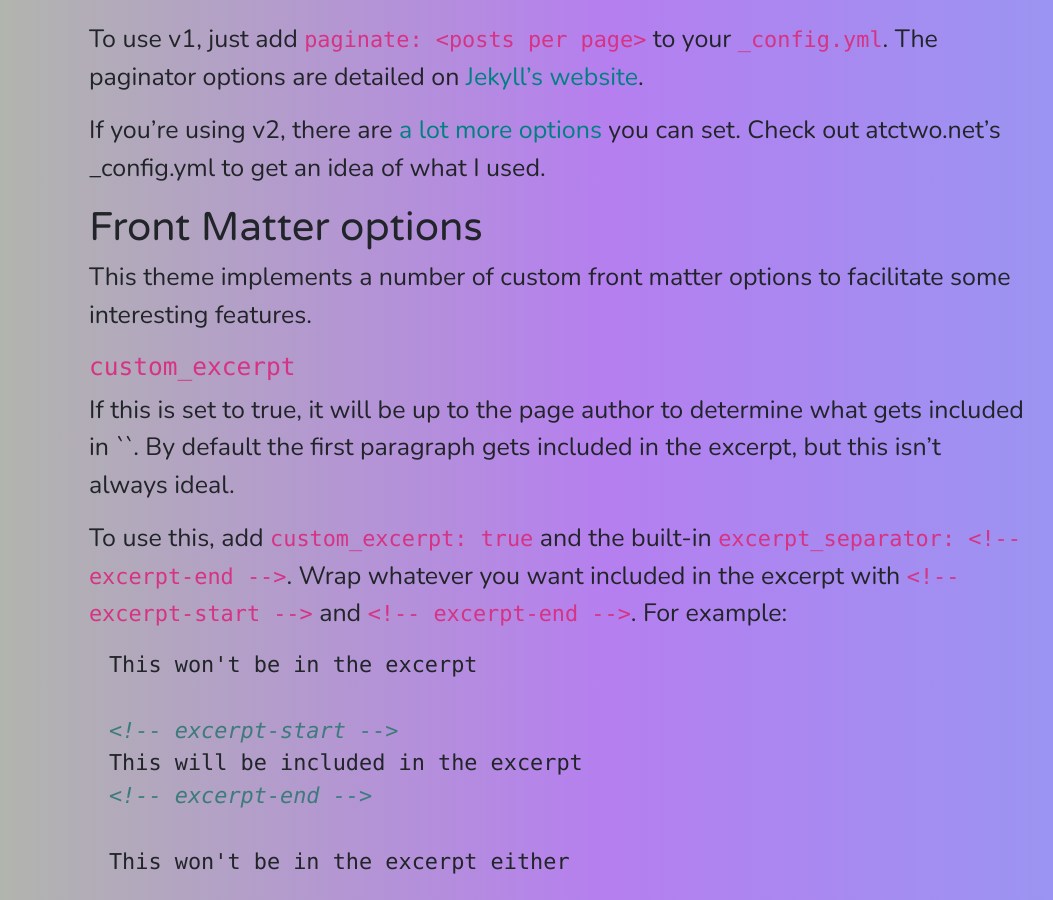
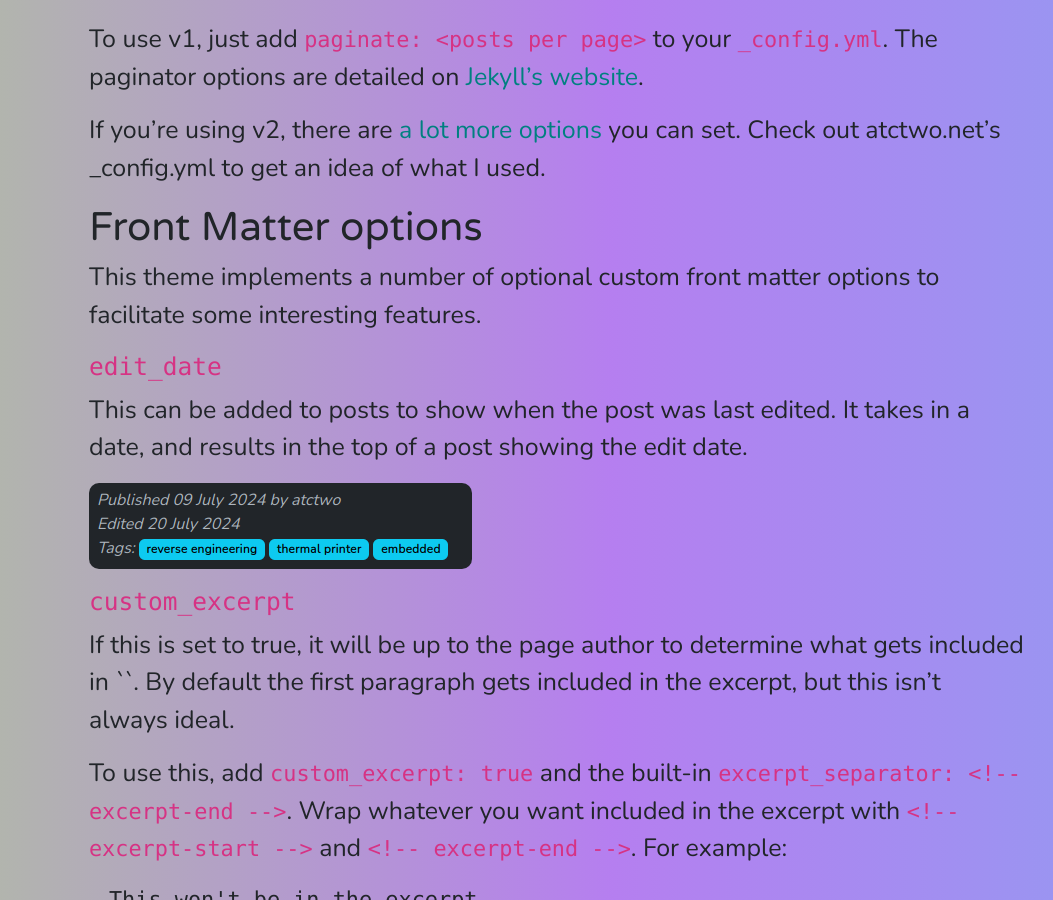
Before and after one commit to atctwo/atctheme, a Jekyll site: the page built from readme.md, in a window 1280 px wide and 900 px high, scrolled down 584 px. Shown: the whole window, without its empty margins (83-1136 px from the left). Built offline with Jekyll 4.4.1, drawn with Linux system fonts in a browser that asks for light colours; some web fonts are replaced; our own code applies the rules of GitHub Pages for plain Markdown files.

Commit message:
add front matter to show when a post was last edited

```diff
--- a/_layouts/post.html
+++ b/_layouts/post.html
@@ -4,6 +4,9 @@ layout: default
 
 <h1>{{ page.title }}</h1>
 <span><em>Published {{page.date | date_to_long_string}} by {{page.author}}</em></span><br>
+{% if page.edit_date %}
+<span><em>Edited {{page.edit_date | date_to_long_string}}</em></span><br>
+{% endif %}
 <span><em>Tags: </em>{% for tag in page.tags %}<a class="badge text-bg-info post-tag" href='/posts/tags/{{tag | replace: " ","-"}}''>{{tag}}</a> {% endfor %}</span><br><br>
 
 {% if page.toc %}
@@ -11,4 +14,6 @@ layout: default
     {% toc %}
 {% endif %}
 
+<hr>
+
 {{ content }}
--- a/readme.md
+++ b/readme.md
@@ -13,7 +13,12 @@ To use v1, just add `paginate: <posts per page>` to your `_config.yml`.  The pag
 If you're using v2, there are [a lot more options](https://github.com/sverrirs/jekyll-paginate-v2/blob/master/README-GENERATOR.md) you can set.  Check out atctwo.net's _config.yml to get an idea of what I used.
 
 # Front Matter options
-This theme implements a number of custom front matter options to facilitate some interesting features.
+This theme implements a number of optional custom front matter options to facilitate some interesting features.
+
+### `edit_date`
+This can be added to posts to show when the post was last edited.  It takes in a date, and results in the top of a post showing the edit date.
+
+![Screenshot of a post showing an edit date](extras/edit_date.png)
 
 ### `custom_excerpt`
 If this is set to true, it will be up to the page author to determine what gets included in `{{post.excerpt}}`.  By default the first paragraph gets included in the excerpt, but this isn't always ideal.
```
Also changed, not shown: extras/edit_date.png (added).
